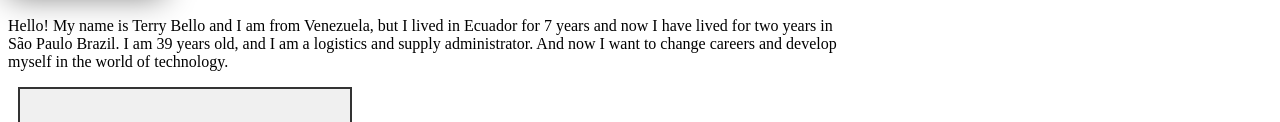
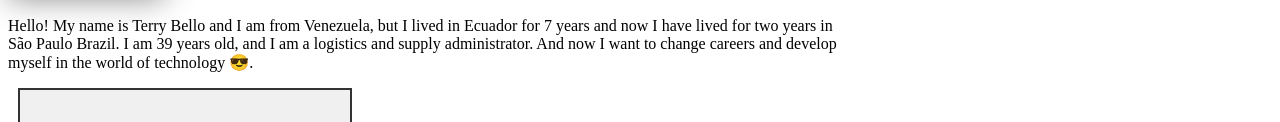
Before and after one commit to terrybello1984/wdd130, a plain HTML site: page index.html in a window 1280 px wide. Shown: the part 490-612 px from the top of the page. Drawn offline with Linux system fonts and the light colour scheme.

Commit message:
Add changes in my bio

```diff
--- a/index.html
+++ b/index.html
@@ -21,7 +21,7 @@
         <main>
             <h1>Terry Bello | WDD 130</h1>
             <img src="images/profile.jpg" alt="Helo, my name is Terry Bello" width="200">
-            <p>Hello! My name is Terry Bello and I am from Venezuela, but I lived in Ecuador for 7 years and now I have lived for two years in São Paulo Brazil. I am 39 years old, and I am a logistics and supply administrator. And now I want to change careers and develop myself in the world of technology.</p>
+            <p>Hello! My name is Terry Bello and I am from Venezuela, but I lived in Ecuador for 7 years and now I have lived for two years in São Paulo Brazil. I am 39 years old, and I am a logistics and supply administrator. And now I want to change careers and develop myself in the world of technology 😎.</p>
             <aside>
                 <h2>Sao Paulo</h2>
                 <img src="images/Brazil.jpg" alt="São Paulo State">
```
